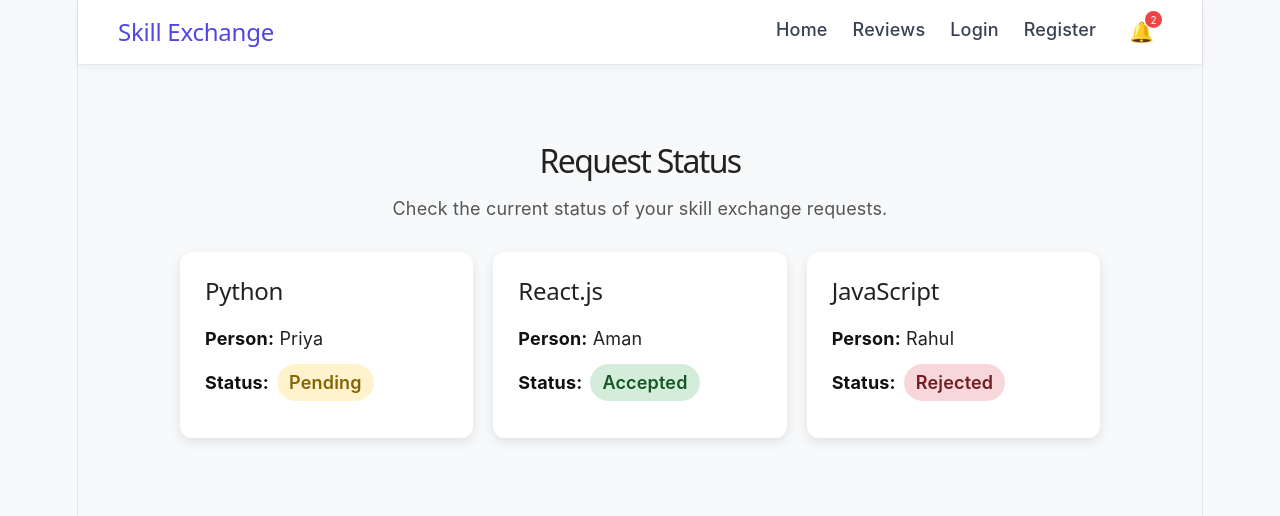
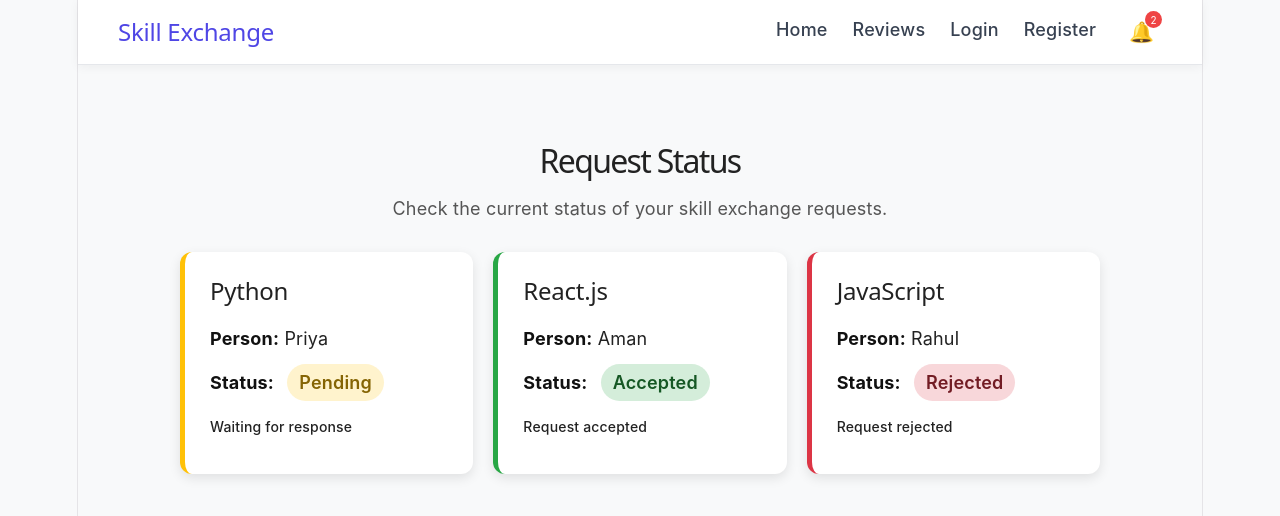
Before and after one commit to vijsanya27-afk/DEVOPS-2026-CS-E-15, a React (Vite) app: page /exchange/status in a window 1280 px wide. Shown: the top 516 px of the page. Built offline with nearby package versions, Linux system fonts and the light colour scheme.

Commit message:
Add status states and accessibility

```diff
--- a/src/exchange/pages/ExchangeStatus.css
+++ b/src/exchange/pages/ExchangeStatus.css
@@ -80,3 +80,22 @@
       padding: 20px;
     }
   }
+
+.status-card-pending {
+  border-left: 5px solid #ffc107;
+}
+
+.status-card-accepted {
+  border-left: 5px solid #28a745;
+}
+
+.status-card-rejected {
+  border-left: 5px solid #dc3545;
+}
+
+.status-message {
+  font-size: 14px;
+  font-weight: 500;
+  margin-top: 15px !important;
+  color: #555 !important;
+}
--- a/src/exchange/pages/ExchangeStatus.jsx
+++ b/src/exchange/pages/ExchangeStatus.jsx
@@ -23,6 +23,22 @@ function ExchangeStatus() {
     },
   ];
 
+  const getStatusMessage = (status) => {
+    if (status === "Pending") {
+      return "Waiting for response";
+    }
+
+    if (status === "Accepted") {
+      return "Request accepted";
+    }
+
+    if (status === "Rejected") {
+      return "Request rejected";
+    }
+
+    return "Status unavailable";
+  };
+
   return (
     <ExchangeLayout>
       <div className="exchange-status">
@@ -34,7 +50,10 @@ function ExchangeStatus() {
 
         <div className="status-container">
           {requests.map((request) => (
-            <div className="status-card" key={request.id}>
+            <div
+              className={`status-card status-card-${request.status.toLowerCase()}`}
+              key={request.id}
+            >
               <h2>{request.skill}</h2>
 
               <p>
@@ -42,12 +61,17 @@ function ExchangeStatus() {
               </p>
 
               <p>
-                <strong>Status:</strong>
+                <strong>Status:</strong>{" "}
                 <span
                   className={`status ${request.status.toLowerCase()}`}
+                  aria-label={`Request status: ${request.status}`}
                 >
                   {request.status}
                 </span>
+              </p>
+
+              <p className="status-message">
+                {getStatusMessage(request.status)}
               </p>
             </div>
           ))}
```
